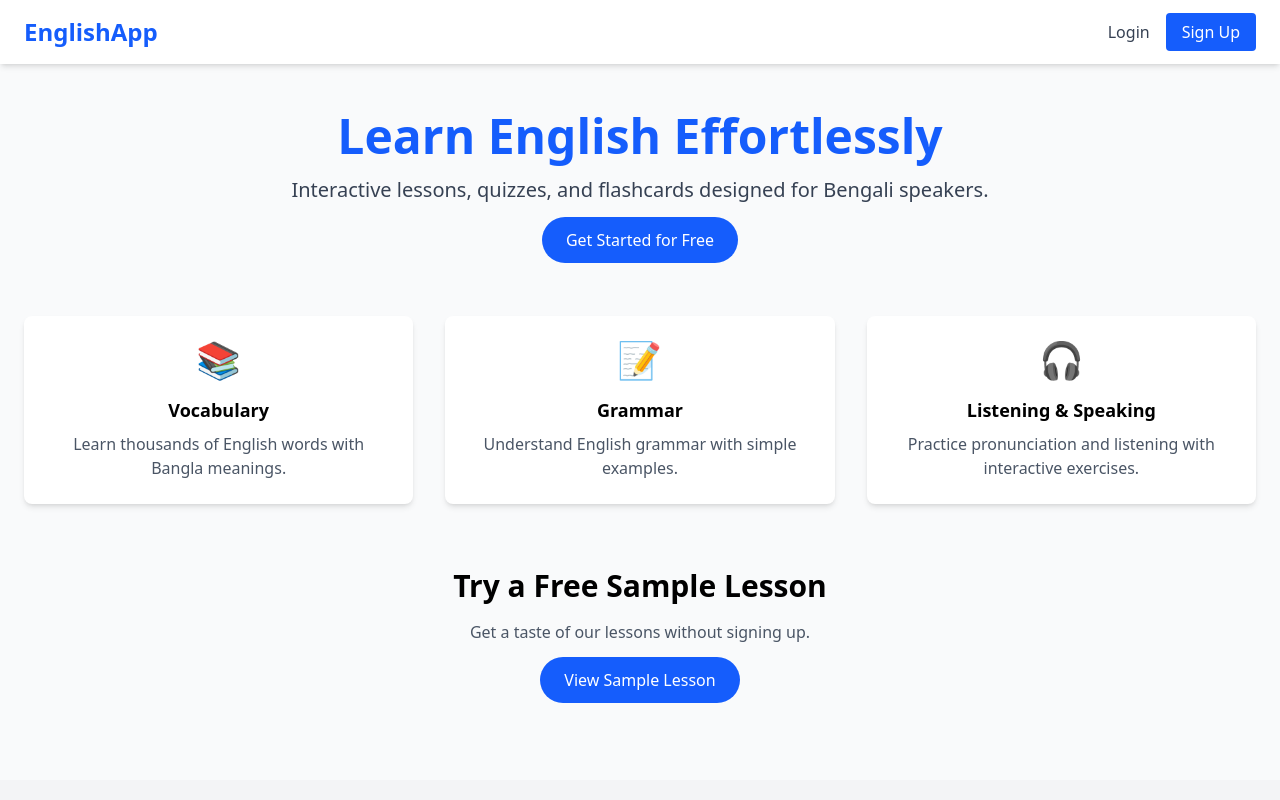
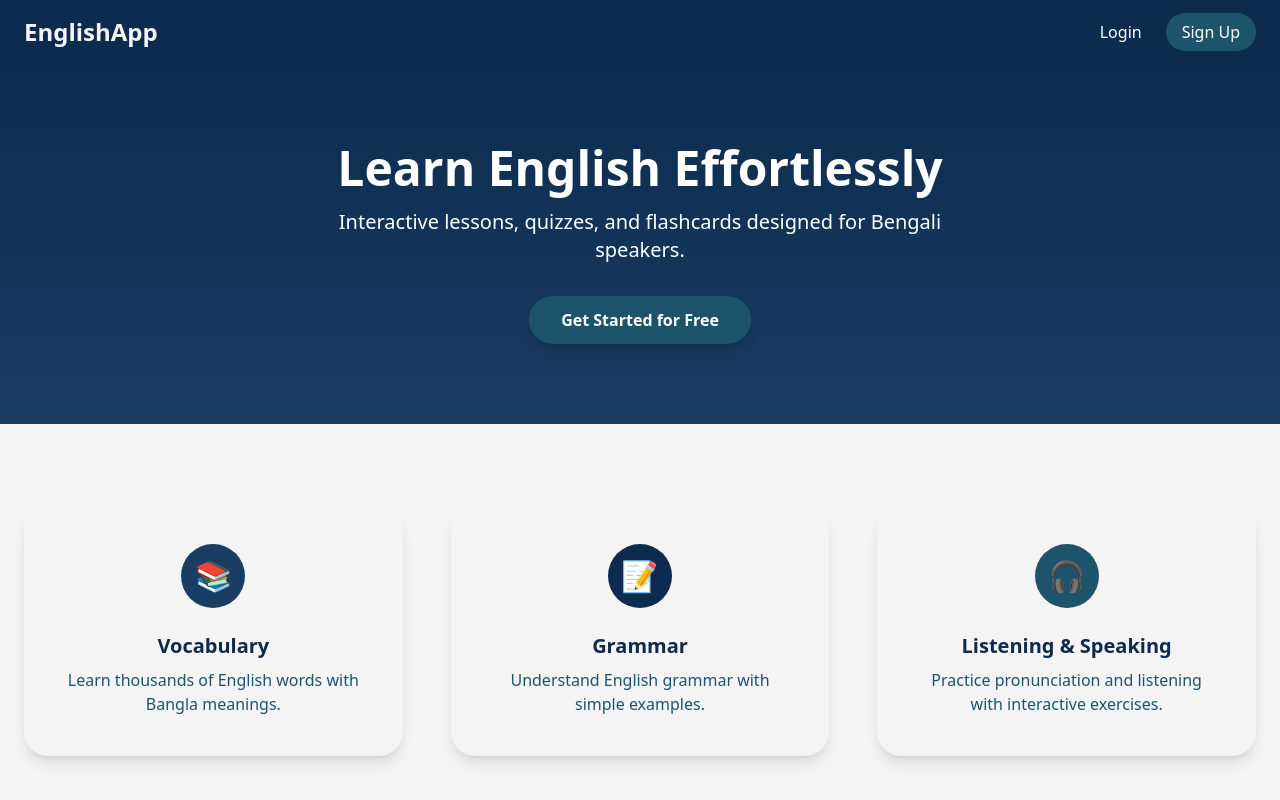
Before and after one commit to EbrerRamen/english_learning_webapp, a Next.js app: page / in a window 1280 px wide. Shown: the top 800 px of the page. Built offline with nearby package versions, Linux system fonts and the light colour scheme.

Commit message:
Feature Icon Background added

```diff
--- a/app/components/CTAButton.js
+++ b/app/components/CTAButton.js
@@ -1,10 +1,10 @@
 import Link from "next/link";
 
-export default function CTAButton({ href, text }) {
+export default function CTAButton({ href, text, className }) {
   return (
     <Link
       href={href}
-      className="bg-blue-600 text-white px-6 py-3 rounded-full hover:bg-blue-700 font-medium"
+      className={`inline-block ${className}`}
     >
       {text}
     </Link>
--- a/app/components/FeatureCard.js
+++ b/app/components/FeatureCard.js
@@ -1,9 +1,21 @@
-export default function FeatureCard({ title, description, icon }) {
+export default function FeatureCard({ icon, title, description, color }) {
   return (
-    <div className="bg-white shadow-md rounded-lg p-6 text-center hover:scale-105 transition-transform">
-      <div className="text-4xl mb-4">{icon}</div>
-      <h3 className="font-bold text-lg mb-2">{title}</h3>
-      <p className="text-gray-600">{description}</p>
+    <div className="bg-[#F4F4F4] rounded-3xl p-10 text-center shadow-lg hover:shadow-2xl hover:scale-105 transition-transform duration-300">
+      {/* Icon */}
+      <div className="flex justify-center mb-6">
+        <div
+          className={`w-16 h-16 flex items-center justify-center rounded-full text-white text-3xl`}
+          style={{ backgroundColor: color }}
+        >
+          {icon}
+        </div>
+      </div>
+
+      {/* Title */}
+      <h3 className="text-xl font-bold text-[#0C2B4E] mb-2">{title}</h3>
+
+      {/* Description */}
+      <p className="text-[#1D546C]">{description}</p>
     </div>
   );
 }
--- a/app/components/Footer.js
+++ b/app/components/Footer.js
@@ -1,7 +1,14 @@
 export default function Footer() {
   return (
-    <footer className="bg-gray-100 text-gray-700 py-6 mt-10 text-center">
-      <p>© 2025 EnglishApp. All rights reserved.</p>
+    <footer className="bg-[#0C2B4E] text-[#F4F4F4] py-8">
+      <div className="container mx-auto text-center">
+        <p>© 2025 EnglishApp. All rights reserved.</p>
+        <div className="flex justify-center space-x-6 mt-4">
+          <a href="#" className="hover:text-[#1D546C] transition">Privacy Policy</a>
+          <a href="#" className="hover:text-[#1D546C] transition">Terms of Service</a>
+          <a href="#" className="hover:text-[#1D546C] transition">Contact</a>
+        </div>
+      </div>
     </footer>
   );
 }
--- a/app/components/Navbar.js
+++ b/app/components/Navbar.js
@@ -1,16 +1,23 @@
-"use client";
-
 import Link from "next/link";
 
 export default function Navbar() {
   return (
-    <nav className="bg-white shadow-md px-6 py-4 flex justify-between items-center">
-      <h1 className="text-2xl font-bold text-blue-600">EnglishApp</h1>
-      <div className="space-x-4">
-        <Link href="/login" className="text-gray-700 hover:text-blue-600">Login</Link>
-        <Link href="/register" className="bg-blue-600 text-white px-4 py-2 rounded hover:bg-blue-700">
-          Sign Up
+    <nav className="bg-[#0C2B4E] text-white shadow-md">
+      <div className="container mx-auto flex justify-between items-center py-4 px-6">
+        <Link href="/" className="text-2xl font-bold text-[#F4F4F4]">
+          EnglishApp
         </Link>
+        <div className="space-x-6">
+          <Link href="/login" className="hover:text-[#1D546C] transition">
+            Login
+          </Link>
+          <Link
+            href="/register"
+            className="bg-[#1D546C] hover:bg-[#0C2B4E] px-4 py-2 rounded-full transition"
+          >
+            Sign Up
+          </Link>
+        </div>
       </div>
     </nav>
   );
--- a/app/page.js
+++ b/app/page.js
@@ -3,45 +3,54 @@ import CTAButton from "./components/CTAButton";
 
 export default function HomePage() {
   return (
-
-    <div className="container mx-auto px-6 py-12">
+    <div className="min-h-screen bg-[#F4F4F4]">
       {/* Hero Section */}
-      <section className="text-center mb-16">
-        <h1 className="text-4xl md:text-5xl font-bold mb-4 text-blue-600">
+      <section className="text-center py-20 px-6 bg-gradient-to-b from-[#0C2B4E] to-[#1A3D64] text-white">
+        <h1 className="text-4xl md:text-5xl font-extrabold mb-4">
           Learn English Effortlessly
         </h1>
-        <p className="text-gray-700 text-lg md:text-xl mb-6">
+        <p className="text-lg md:text-xl mb-8 max-w-2xl mx-auto">
           Interactive lessons, quizzes, and flashcards designed for Bengali speakers.
         </p>
-        <CTAButton href="/register" text="Get Started for Free" />
+        <CTAButton
+          href="/register"
+          text="Get Started for Free"
+          className="bg-[#1D546C] hover:bg-[#0C2B4E] text-white px-8 py-3 rounded-full font-semibold shadow-lg transition"
+        />
       </section>
-
-      {/* Features Section */}
-      <section className="grid grid-cols-1 md:grid-cols-3 gap-8">
+      {/* Feature Section */}
+      <section className="container mx-auto py-20 px-6 grid grid-cols-1 md:grid-cols-3 gap-12">
         <FeatureCard
           icon="📚"
+          color="#1A3D64"
           title="Vocabulary"
           description="Learn thousands of English words with Bangla meanings."
         />
         <FeatureCard
           icon="📝"
+          color="#0C2B4E"
           title="Grammar"
           description="Understand English grammar with simple examples."
         />
         <FeatureCard
           icon="🎧"
+          color="#1D546C"
           title="Listening & Speaking"
           description="Practice pronunciation and listening with interactive exercises."
         />
       </section>
 
       {/* Preview Lesson / Demo */}
-      <section className="text-center mt-16">
-        <h2 className="text-3xl font-bold mb-4">Try a Free Sample Lesson</h2>
-        <p className="text-gray-600 mb-6">
+      <section className="text-center py-20 px-6 bg-[#1A3D64] text-white">
+        <h2 className="text-3xl md:text-4xl font-bold mb-4">Try a Free Sample Lesson</h2>
+        <p className="text-lg mb-6 max-w-xl mx-auto">
           Get a taste of our lessons without signing up.
         </p>
-        <CTAButton href="/lessons/sample" text="View Sample Lesson" />
+        <CTAButton
+          href="/lessons/sample"
+          text="View Sample Lesson"
+          className="bg-[#1D546C] hover:bg-[#0C2B4E] text-white px-8 py-3 rounded-full font-semibold shadow-lg transition"
+        />
       </section>
     </div>
   );
--- a/tailwind.config.js
+++ b/tailwind.config.js
@@ -2,7 +2,7 @@
 module.exports = {
   content: [
     "./app/**/*.{js,ts,jsx,tsx}",
-    "./components/**/*.{js,ts,jsx,tsx}"
+    "./app/components/**/*.{js,ts,jsx,tsx}"
   ],
   theme: {
     extend: {},
```
